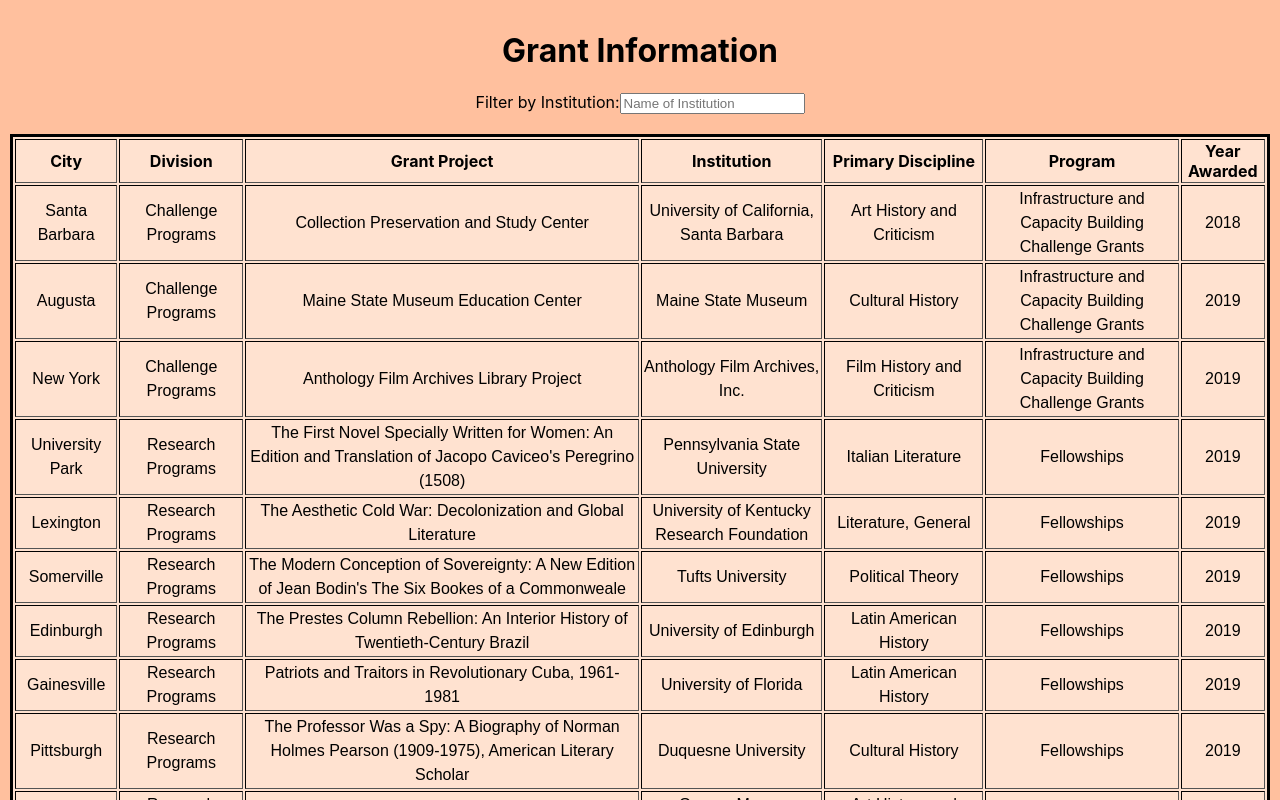
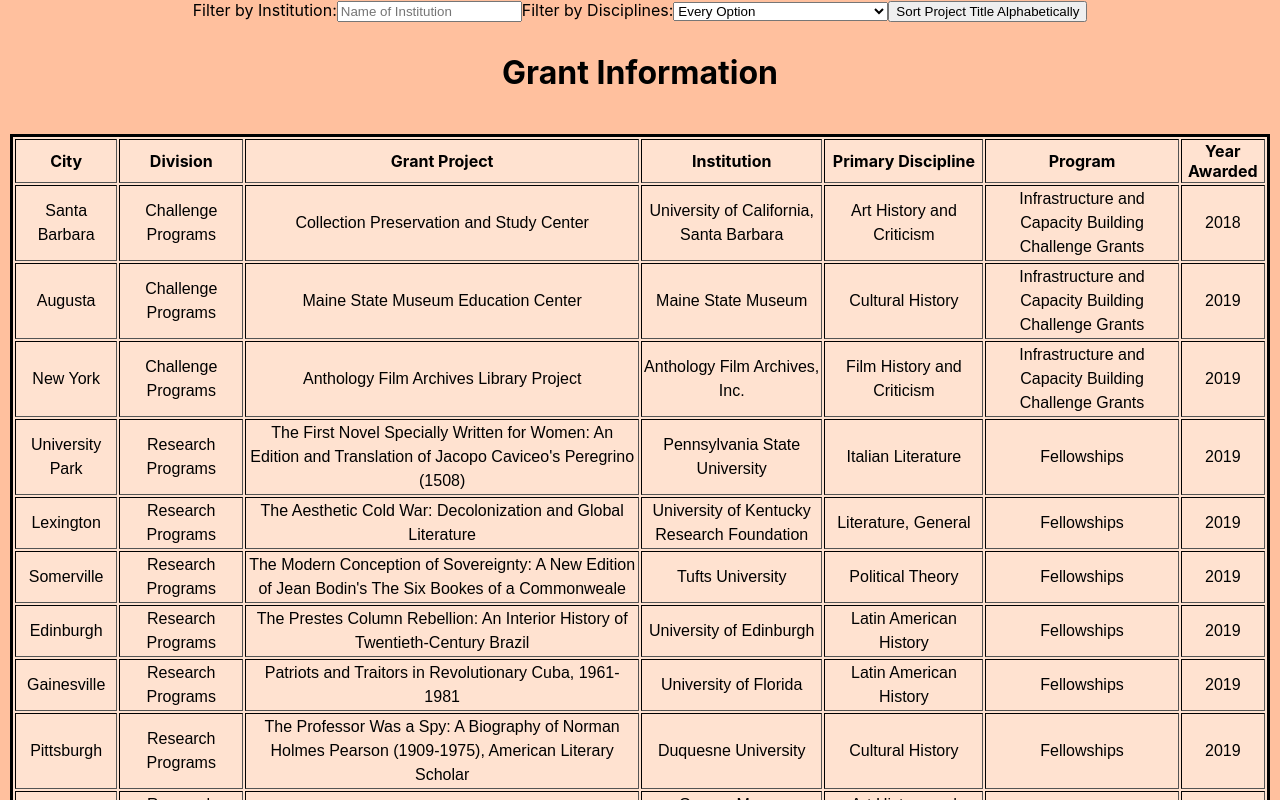
Before and after one commit to kpc23/DataDrivenReactApp, a React (Create React App) app: page / in a window 1280 px wide. Shown: the top 800 px of the page. Built offline with nearby package versions, Linux system fonts and the light colour scheme.

Commit message:
added in filtering alphabetically the project titles.

```diff
--- a/src/App.js
+++ b/src/App.js
@@ -8,6 +8,8 @@
   /*New consts useState for filtering and sorting*/
   const [updatedData, setUpdatedData] = useState([]); //copy of data
   const [filterInstitutions, setFilterInstitutions] = useState(""); //1. filter by being able to search up instiutions.
+  const [filterDiscipline, setFilterDiscipline] = useState("") //2. filter discipline
+  const [sortData, setSortData] = useState(false);//3. sort project title from a-z
 
   //1. Grabs data, also setting the copy.
 	useEffect(() =>
@@ -31,13 +33,49 @@
 
   // filter and sort
 
-  useEffect(()=>{
+  useEffect(()=>
+  {
+    let copiedData = [...data];
+
     //1. filter through and find the name of institution, ANY CAPS friendly
-    let filteredData = [...data].filter(grant =>
-      grant.Institution.toLowerCase().includes(filterInstitutions.toLowerCase()
-    ));
-    setUpdatedData(filteredData);
-  }, [filterInstitutions, data])
+    if(filterInstitutions.length > 0)
+    {//if there is user input, update!!!
+      copiedData = copiedData.filter(grant =>
+      grant.Institution.toLowerCase().includes(filterInstitutions.toLowerCase())
+      );
+    }
+
+    //2. filter though a drop down of disciplines
+    if(filterDiscipline.length > 0)
+    {
+      copiedData = copiedData.filter(grant => grant.PrimaryDiscipline === filterDiscipline
+      );
+    }
+
+    //3. sort project titles a-z
+    if(sortData)
+    {
+      copiedData.sort((a,b) =>
+      {
+        let caseA = a.ProjectTitle.toLowerCase();
+        let caseB = b.ProjectTitle.toLowerCase();
+        if(caseA < caseB)
+        {
+          return -1;
+        }
+        if(caseA > caseB)
+        {
+          return 1;
+        }
+
+        return 0;
+
+      }
+  )}
+    setUpdatedData(copiedData);
+
+
+  }, [filterInstitutions, filterDiscipline, sortData, data])
 
 
   function TableRow(grant){
@@ -61,14 +99,6 @@
           <h1>
           Grant Information
           </h1>
-          <label>
-            Filter by Institution:
-            <input type="text" value={filterInstitutions} onChange={(e) => setFilterInstitutions(e.target.value)}
-              placeholder='Name of Institution'
-            />
-          </label>
-
-
         </caption>
 
         <thead>
@@ -113,6 +143,54 @@
 
   return (
     <div className="App">
+      <label>
+        Filter by Institution:
+          <input type="text" value={filterInstitutions} onChange={(e) => setFilterInstitutions(e.target.value)}
+              placeholder='Name of Institution'
+          />
+      </label>
+      <label>
+        Filter by Disciplines:
+          <select value={filterDiscipline} onChange={(e) => setFilterDiscipline(e.target.value)}>
+              <option value ="">Every Option</option>
+              <option value ="African American History">African American History</option>
+              <option value ="African Studies">African Studies</option>
+              <option value ="American Literature">American Literature</option>
+              <option value ="Art History and Criticism">Art History and Criticism</option>
+              <option value ="British Literature">British Literature</option>
+
+              <option value ="Classical History	">Classical History	</option>
+              <option value ="Communications">Communications</option>
+              <option value ="Cultural History">Cultural History</option>
+
+              <option value ="Film History and Criticism">Film History and Criticism</option>
+              <option value ="History of Science">History of Science</option>
+              <option value ="Immigration History">Immigration History</option>
+              <option value ="Interdisciplinary Studies, Other">Interdisciplinary Studies, Other</option>
+              <option value ="Italian Literature">Italian Literature</option>
+              <option value ="Latin American History">Latin American History</option>
+              <option value ="Latino History">Latino History</option>
+              <option value ="Literary Criticism">Literary Criticism</option>
+              <option value ="Literature, General">Literature, General</option>
+
+              <option value ="Medieval History">Medieval History</option>
+              <option value ="Near and Middle Eastern History">Near and Middle Eastern History</option>
+
+              <option value ="Philosophy, General">Philosophy, General</option>
+              <option value ="Political Theory">Political Theory</option>
+
+              <option value ="Renaissance History">Renaissance History</option>
+              <option value ="South Asian Studies">South Asian Studies	</option>
+              <option value ="Theater History and Criticism">Theater History and Criticism</option>
+              <option value ="U.S. History">U.S. History</option>
+              <option value ="Women's History">Women's History</option>
+
+          </select>
+        </label>
+
+      <button onClick={() => setSortData(!sortData)}>
+        {sortData ? "Sorted!!" : "Sort Project Title Alphabetically"}
+      </button>
       {/* <header className="App-header">
         <img src={logo} className="App-logo" alt="logo" />
         <p>
```
